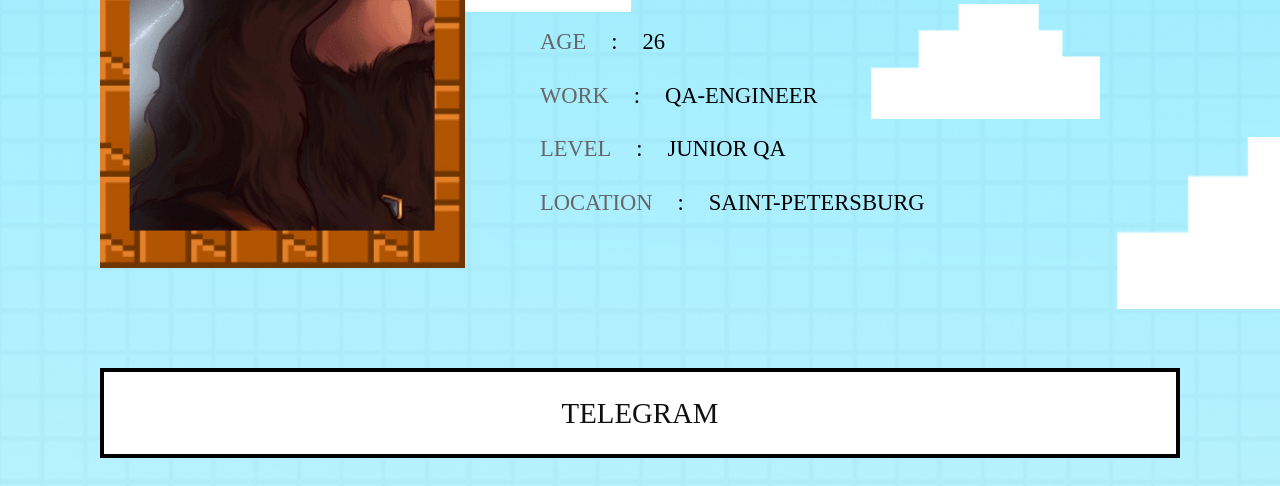
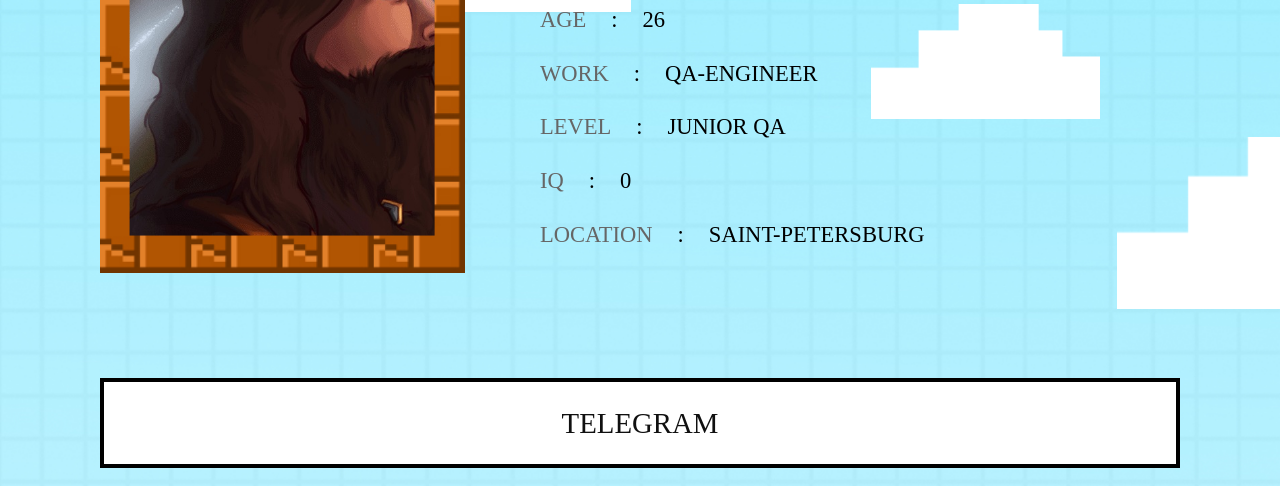
Before and after one commit to QA-SirFourALot/QA-SirFourALot.github.io, a plain HTML site: page m_cv_v2/index.html in a window 1280 px wide. Shown: the part 288-774 px from the top of the page. Drawn offline with Linux system fonts and the light colour scheme; files whose address does not match are found by name.

Commit message:
добавил строку

```diff
--- a/m_cv_v2/index.html
+++ b/m_cv_v2/index.html
@@ -62,6 +62,7 @@
                      <div class="list"><span>age</span><span>:</span><span>26</span></div>
                      <div class="list"><span>work</span><span>:</span><span>qa-engineer</span></div>
                      <div class="list"><span>Level</span><span>:</span><span>Junior QA</span></div>
+                     <div class="list"><span>IQ</span><span>:</span><span>0</span></div>
                      <div class="list"><span>location</span><span>:</span><span>Saint-Petersburg</span></div>
 
                   </div>
```
